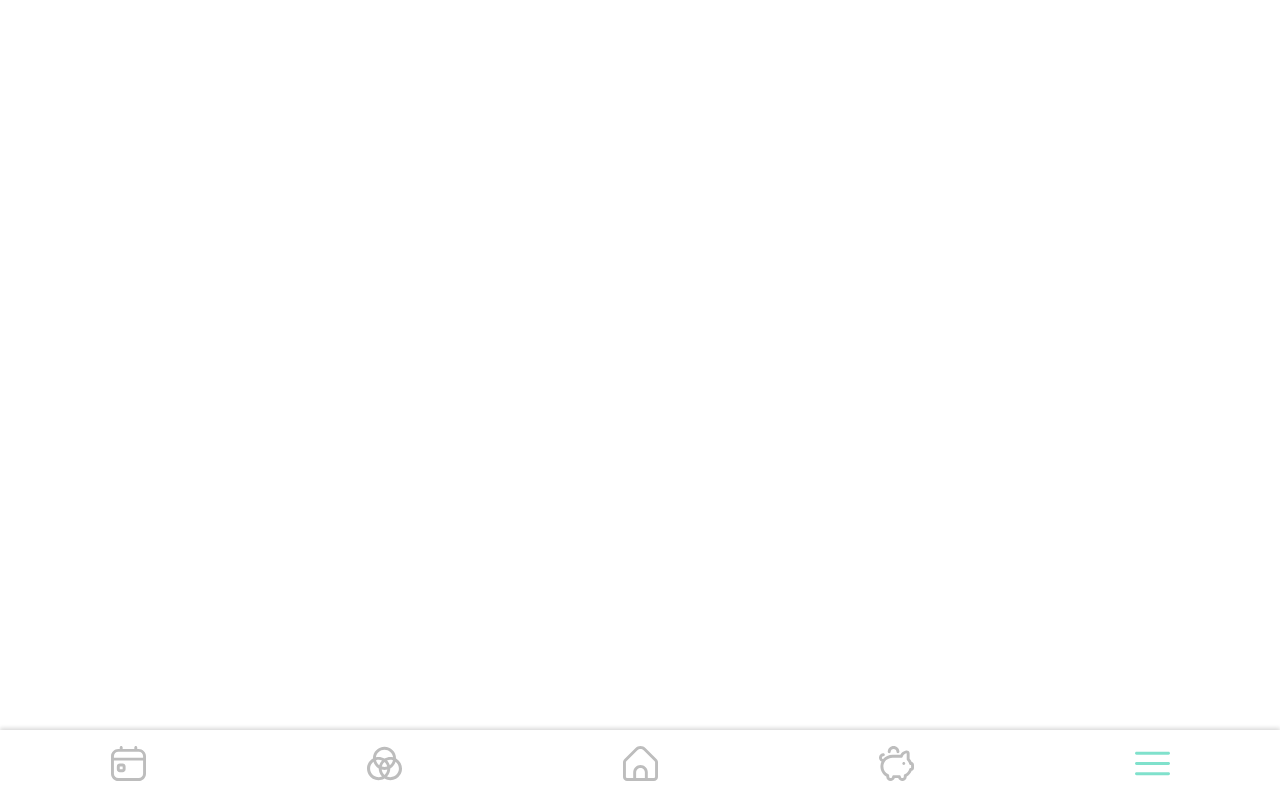
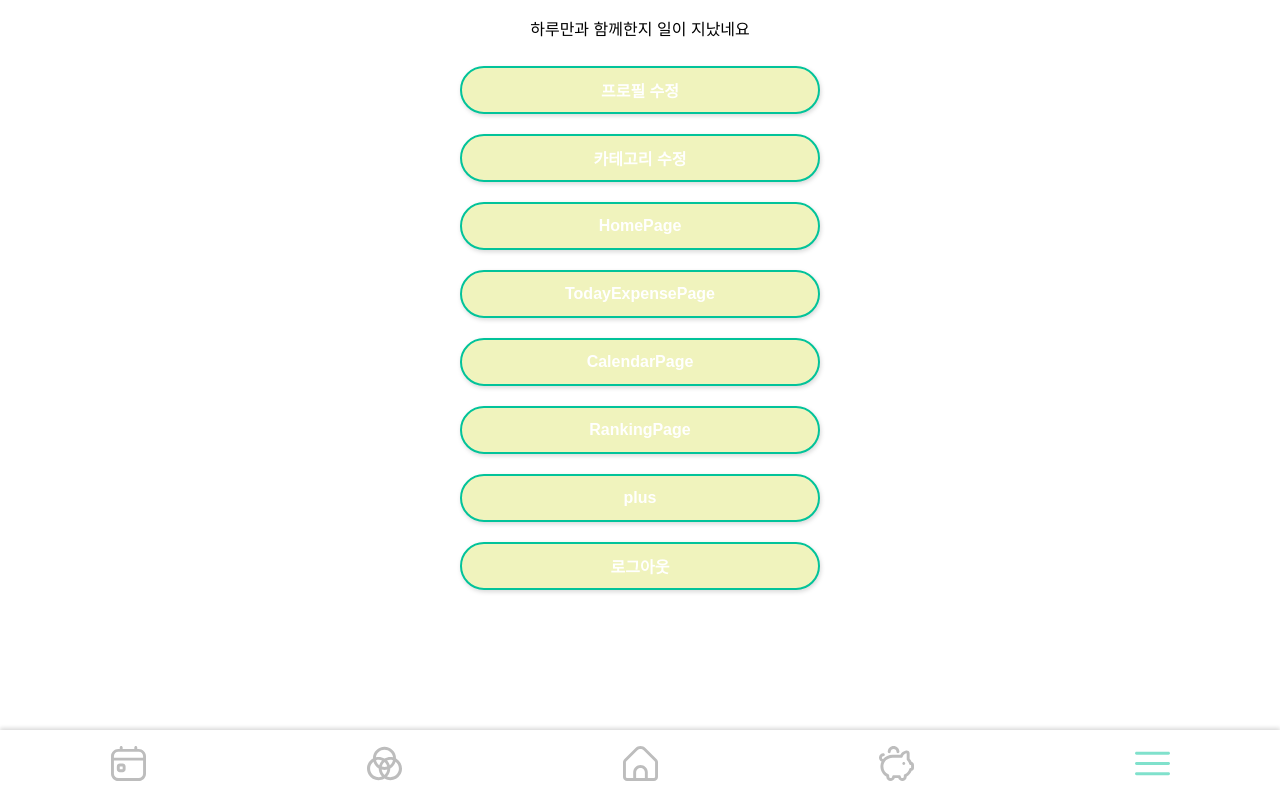
Before and after one commit to rainbowgon/haruman, a React (Create React App) app in the folder frontend/: page /mypage in a window 1280 px wide. Built offline with nearby package versions, Linux system fonts and the light colour scheme; a web font is replaced by a local one.

Commit message:
[FE/feat] myPage Button 기본 버튼 추가
- 디자인 X
- 버튼 출력을 위한 레이아웃 추가

```diff
--- a/frontend/src/pages/MyPage.tsx
+++ b/frontend/src/pages/MyPage.tsx
@@ -1,13 +1,58 @@
-import React from "react";
+import React, {useState} from "react";
 import CenterContainer from "../components/CenterContainer";
 import MainStyle from "../components/MainStyle";
 import ProfileImageUploader from "../components/ProfileImage";
+import RegisterButton from "../components/RegistButton";
 
 const MyPage = () => {
+
+  const [features, setFeatures] = useState(["HomePage", "TodayExpensePage", "CalendarPage", "RankingPage", "plus"]);
+
+  const handleEditProfile = () => {
+
+  }
+
+  const handleEditCategory = () => {
+
+  }
+
   return (
     <CenterContainer>
       <MainStyle>
         <ProfileImageUploader />
+        <div>
+          <p>하루만과 함께한지 {}일이 지났네요</p>
+        </div>
+        <div>
+          <div>
+            <RegisterButton
+              text="프로필 수정"
+              className="regular_type brand"
+              onClick={handleEditProfile}
+            />
+            <RegisterButton
+              text="카테고리 수정"
+              className="regular_type"
+              onClick={handleEditCategory}
+            />
+          </div>
+        </div>
+        <div>
+          { features.map((feature) => (
+            <RegisterButton
+              text={feature}
+              className="regular_type"
+              onClick={handleEditCategory}
+            />
+          ))}
+        </div>
+        <div>
+          <RegisterButton
+            text="로그아웃"
+            className="regular_type highlight"
+            onClick={handleEditCategory}
+          />
+        </div>
       </MainStyle>
     </CenterContainer>
   );
```
